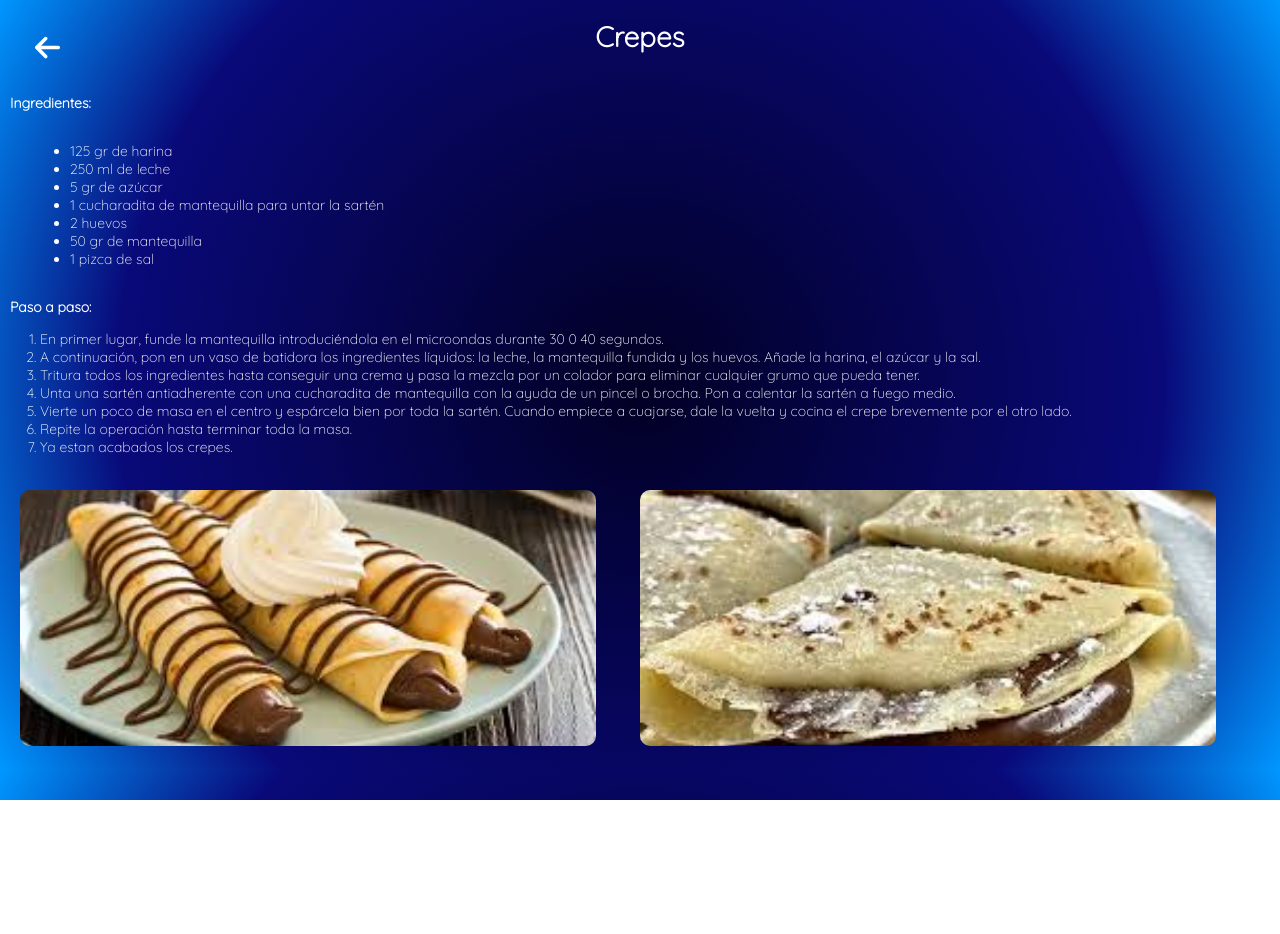
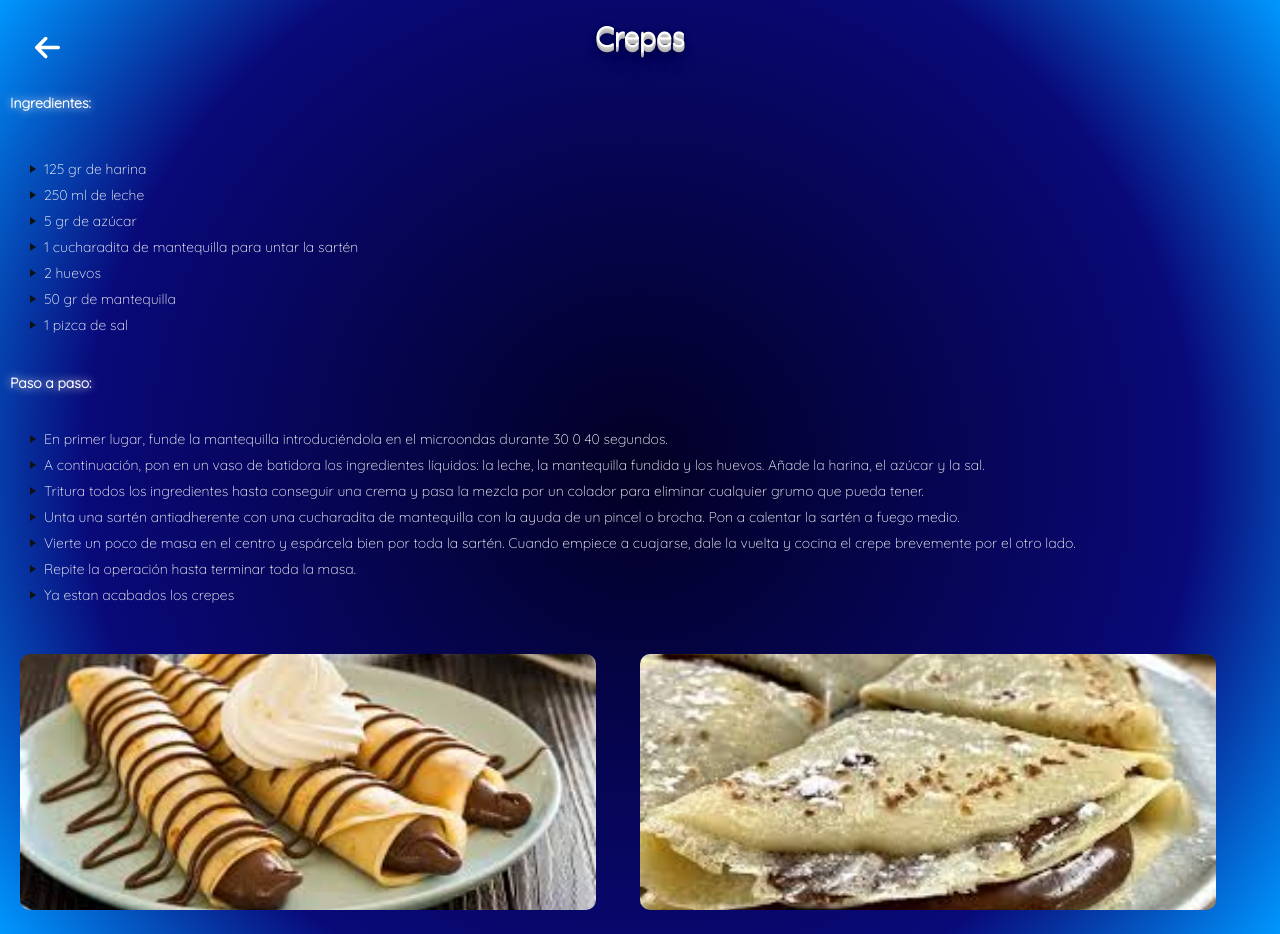
Before and after one commit to AdrianVazquezPascuas/ASIX1_M4UF1A4-2_menusaludable_AdrianVazquez, a plain HTML site: page html/tercera.html in a window 1280 px wide. Before the commit the page ends 800 px from the top, so only its background shows below. Drawn offline with Linux system fonts and the light colour scheme; a web font is replaced by a local one.

Commit message:
first commit

```diff
--- a/css/styles.css
+++ b/css/styles.css
@@ -16,16 +16,49 @@ html {
     text-decoration: none;
     color: white;
     text-align: center;
+    text-shadow: 0 1px 0 #ccc,
+               0 2px 0 #c9c9c9,
+               0 3px 0 #bbb,
+               0 4px 0 #b9b9b9,
+               0 5px 0 #aaa,
+               0 6px 1px rgba(0,0,0,.1),
+               0 0 5px rgba(0,0,0,.1),
+               0 1px 3px rgba(0,0,0,.3),
+               0 3px 5px rgba(0,0,0,.2),
+               0 5px 10px rgba(0,0,0,.25),
+               0 10px 10px rgba(0,0,0,.2),
+               0 20px 20px rgba(0,0,0,.15);
 }
 
+ul {
+    margin: 0.75em 0;
+    padding: 0 1em;
+    list-style: none;
+    color: white;
+  }
+
+  li:before {
+    content: "";
+    border-color: transparent #111;
+    border-style: solid;
+    border-width: 0.35em 0 0.35em 0.45em;
+    display: block;
+    height: 0;
+    width: 0;
+    left: -1em;
+    top: 0.9em;
+    position: relative;
+  }
 .a {
     color: white;
     text-decoration: none;
     text-align: center;
+    text-shadow: #fff 0 0 10px;
 }
 
 .tabla {
     color: white;
+
 }
 
 #arrozblanco {
@@ -129,6 +162,7 @@ img {
 h4 {
     color: white;
     margin: 10px;
+    text-shadow: #fff 0 0 10px;
 }
 
 .row:after {
--- a/html/tercera.html
+++ b/html/tercera.html
@@ -18,6 +18,7 @@
     </div>
     <div class="row column-tablas">
         <h4>Ingredientes:</h4>
+        <div class="column-1">
     <ul class="tabla">
         <li>125 gr de harina</li>
         <li>250 ml de leche</li>
@@ -27,16 +28,19 @@
         <li>50 gr de mantequilla</li>
         <li>1 pizca de sal</li>
     </ul>
+</div>
+<div class="column-1">
     <h4>Paso a paso:</h4>
-    <ol class="tabla">
+    <ul class="tabla">
         <li>En primer lugar, funde la mantequilla introduciéndola en el microondas durante 30 0 40 segundos.</li>
         <li>A continuación, pon en un vaso de batidora los ingredientes líquidos: la leche, la mantequilla fundida y los huevos. Añade la harina, el azúcar y la sal.</li>
         <li>Tritura todos los ingredientes hasta conseguir una crema y pasa la mezcla por un colador para eliminar cualquier grumo que pueda tener.</li>
         <li>Unta una sartén antiadherente con una cucharadita de mantequilla con la ayuda de un pincel o brocha. Pon a calentar la sartén a fuego medio.</li>
         <li>Vierte un poco de masa en el centro y espárcela bien por toda la sartén. Cuando empiece a cuajarse, dale la vuelta y cocina el crepe brevemente por el otro lado.</li>
         <li>Repite la operación hasta terminar toda la masa.</li>
-        <li>Ya estan acabados los crepes.</li>
-    </ol>
+        <li>Ya estan acabados los crepes</li>
+    </ul>
+</div>
     <img src="../img/crepes1.jfif" alt="crepes1">
     <img src="../img/crepes2.jfif" alt="crepes2">
 </body>
```
Also changed, not shown: html/primera.html (+1 -1 lines), html/segunda.html (+3 -3 lines), index.html (+1 -3 lines).
